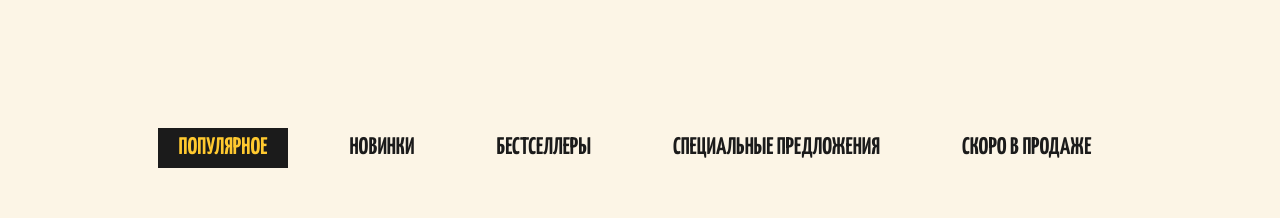
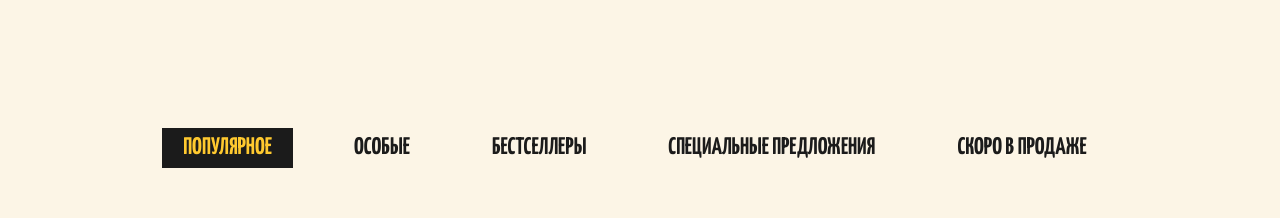
Before and after one commit to Twocram/lost-shirt, a website: page index.html in a window 1280 px wide. Shown: the part 802-1020 px from the top of the page. Drawn offline with nearby package versions, Linux system fonts and the light colour scheme.

Commit message:
new filter changed

```diff
--- a/index.html
+++ b/index.html
@@ -110,7 +110,7 @@
                         <a href="##" class="filter__link" data-filter="popular">Популярное</a>
                     </li>
                     <li class="filter__item">
-                        <a href="##" class="filter__link" data-filter="new">Новинки</a>
+                        <a href="##" class="filter__link" data-filter="new">Особые</a>
                     </li>
                     <li class="filter__item">
                         <a href="##" class="filter__link" data-filter="bestsellers">Бестселлеры</a>
```
